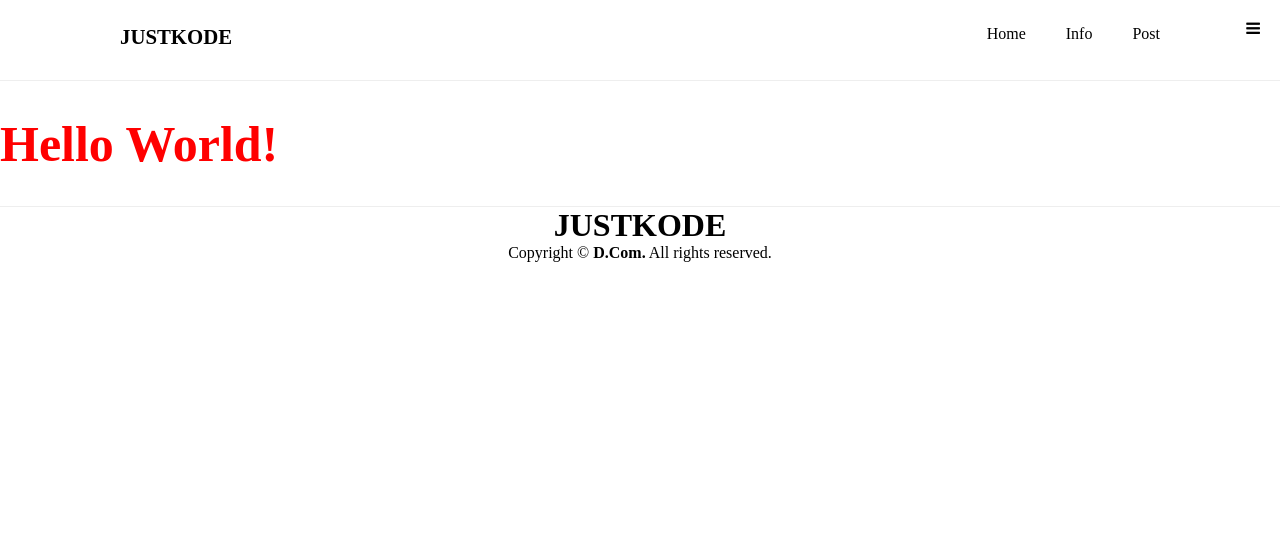
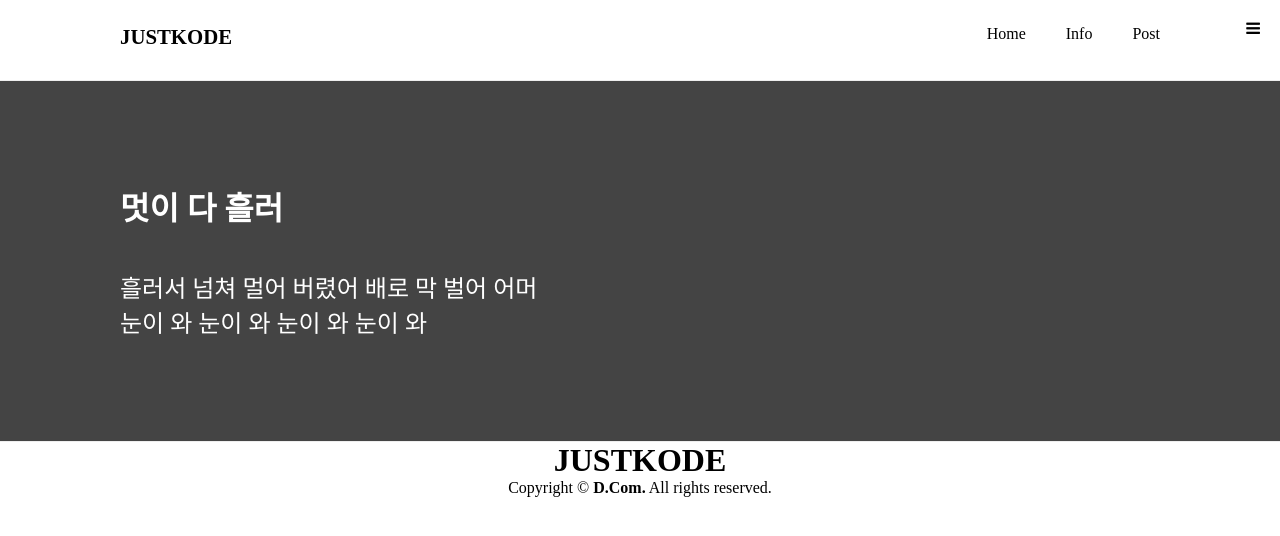
Before and after one commit to JustKode/JustKode-Blog, a Next.js app in the folder frontend/: page / in a window 1280 px wide. Shown: the top 536 px of the page. Built offline with nearby package versions, Linux system fonts and the light colour scheme.

Commit message:
feat: Banner Component

```diff
--- /dev/null
+++ b/frontend/components/banner.tsx
@@ -0,0 +1,55 @@
+import {Component} from 'react'
+import styled from 'styled-components'
+import {mainColor} from '../styles/color'
+import {phoneMaxRowSize, tabletMaxRowSize, sidePaddingSize} from '../styles/layout'
+
+const MainContainer = styled.div`
+    position: relative;
+    background-color: #444444;
+    height: 360px;
+    text-align: center;
+    color: white;
+`
+
+const SubContainer = styled.div`
+    display: inline-block;
+    width: ${tabletMaxRowSize};
+    @media (max-width: ${tabletMaxRowSize}) {
+        width: 100%;
+    }
+    margin: 0;
+    position: absolute;
+    top: 50%;
+    left: 50%;
+    transform: translate(-50%, -50%);
+`
+
+const TitleContext = styled.div`
+    font-weight: bolder;
+    font-size: 2rem;
+    text-align: left;
+    width: ${phoneMaxRowSize};
+    padding: ${sidePaddingSize};
+`
+
+const SubContext = styled.div`
+    font-size: 1.5rem;
+    text-align: left;
+    width: ${phoneMaxRowSize};
+    padding: ${sidePaddingSize};
+`
+
+class Banner extends Component<any, any> {
+    render() {
+        return (
+            <MainContainer>
+                <SubContainer>
+                    <TitleContext>멋이 다 흘러</TitleContext>
+                    <SubContext>흘러서 넘쳐 멀어 버렸어 배로 막 벌어 어머 눈이 와 눈이 와 눈이 와 눈이 와</SubContext>
+                </SubContainer>
+            </MainContainer>
+        )
+    }
+}
+
+export default Banner
--- a/frontend/pages/index.tsx
+++ b/frontend/pages/index.tsx
@@ -1,5 +1,6 @@
 import * as React from "react";
 import Layout from "../components/layout"
+import Banner from "../components/banner"
 import styled from "styled-components";
 
 const Title = styled.h1`
@@ -10,7 +11,7 @@ const Title = styled.h1`
 export default () => {
   return (
     <Layout>
-        <Title>Hello World!</Title>
+        <Banner></Banner>
     </Layout>
   )
 }
```
